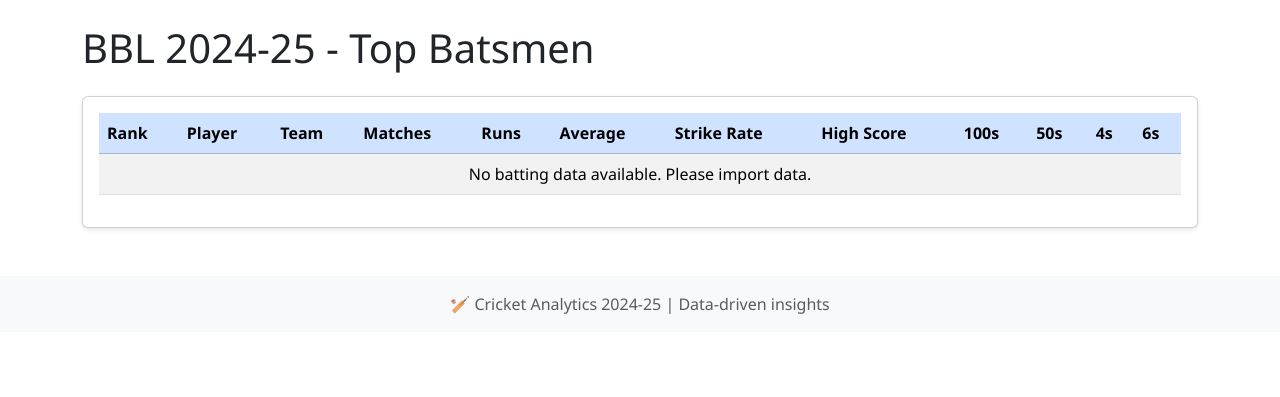
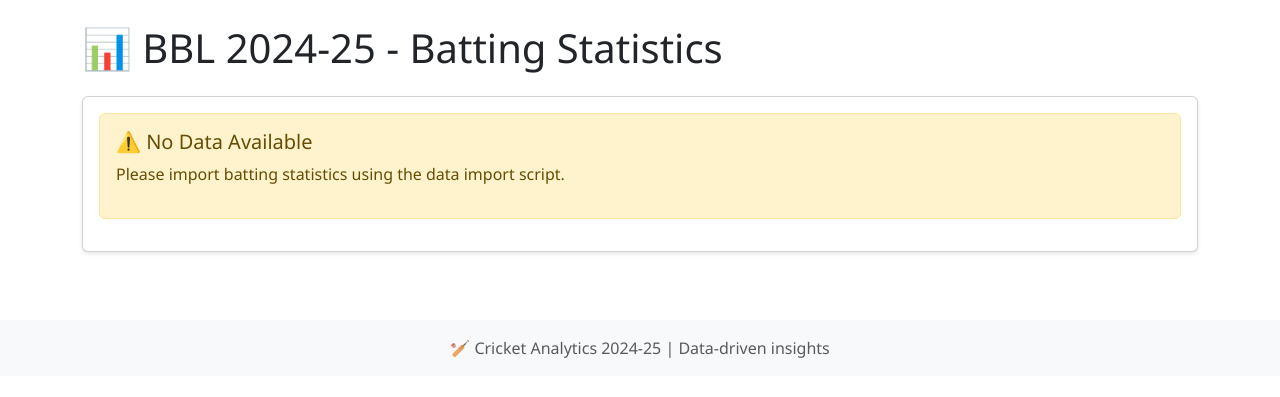
Before and after one commit to rumbleveer-spec/cricket-analytics-website, a Flask app: page /bbl/batting in a window 1280 px wide. Shown: the part 62-459 px from the top of the page. Run offline with Flask 3, Linux system fonts and the light colour scheme; data that the repository does not hold is empty; some libraries are stand-ins or nearby versions.

Commit message:
Add templates/bbl_batting.html

```diff
--- a/templates/bbl_batting.html
+++ b/templates/bbl_batting.html
@@ -3,13 +3,19 @@
 {% block title %}BBL Batting Stats - Cricket Analytics{% endblock %}
 
 {% block content %}
-<h1 class="mb-4">BBL 2024-25 - Top Batsmen</h1>
+<div class="row">
+    <div class="col-12">
+        <h1 class="mb-4">📊 BBL 2024-25 - Batting Statistics</h1>
+    </div>
+</div>
 
+<div class="row">
+    <div class="col-12">
         <div class="card">
             <div class="card-body">
-        <div class="table-responsive">
-            <table class="table table-striped table-hover">
-                <thead class="table-primary">
+                {% if players %}
+                <table id="battingTable" class="table table-striped table-hover">
+                    <thead>
                         <tr>
                             <th>Rank</th>
                             <th>Player</th>
@@ -26,14 +32,13 @@
                         </tr>
                     </thead>
                     <tbody>
-                    {% if players %}
                     {% for player in players %}
                         <tr>
                             <td>{{ player.rank }}</td>
                             <td><strong>{{ player.player_name }}</strong></td>
                             <td>{{ player.team }}</td>
                             <td>{{ player.matches }}</td>
-                            <td>{{ player.runs }}</td>
+                            <td><strong>{{ player.runs }}</strong></td>
                             <td>{{ "%.2f"|format(player.average) }}</td>
                             <td>{{ "%.2f"|format(player.strike_rate) }}</td>
                             <td>{{ player.high_score }}</td>
@@ -43,16 +48,27 @@
                             <td>{{ player.sixes }}</td>
                         </tr>
                     {% endfor %}
-                    {% else %}
-                        <tr>
-                            <td colspan="12" class="text-center">
-                                No batting data available. Please import data.
-                            </td>
-                        </tr>
-                    {% endif %}
                     </tbody>
                 </table>
+                {% else %}
+                <div class="alert alert-warning">
+                    <h5>⚠️ No Data Available</h5>
+                    <p>Please import batting statistics using the data import script.</p>
+                </div>
+                {% endif %}
+            </div>
         </div>
     </div>
 </div>
 {% endblock %}
+
+{% block scripts %}
+<script>
+$(document).ready(function() {
+    $('#battingTable').DataTable({
+        pageLength: 20,
+        order: [[4, 'desc']]
+    });
+});
+</script>
+{% endblock %}
```
Lines whose indentation alone changed are shown as unchanged.
